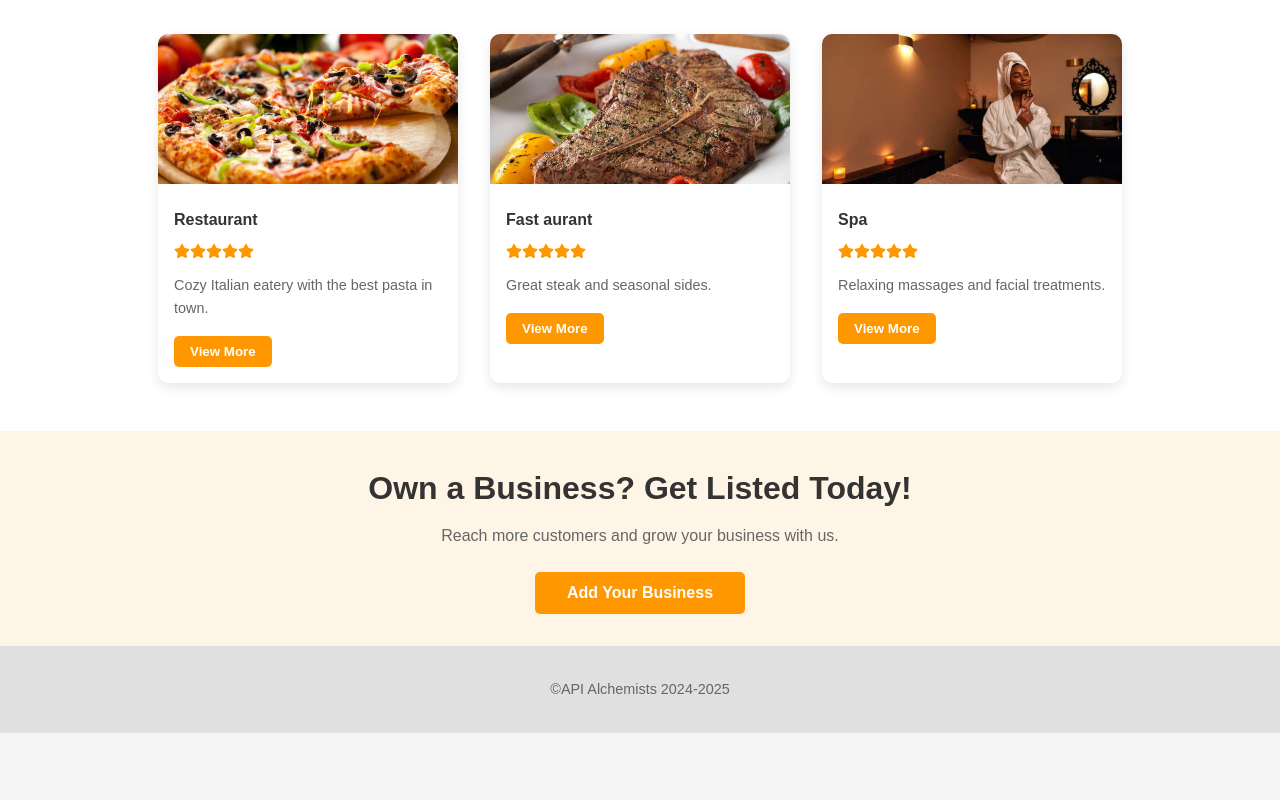
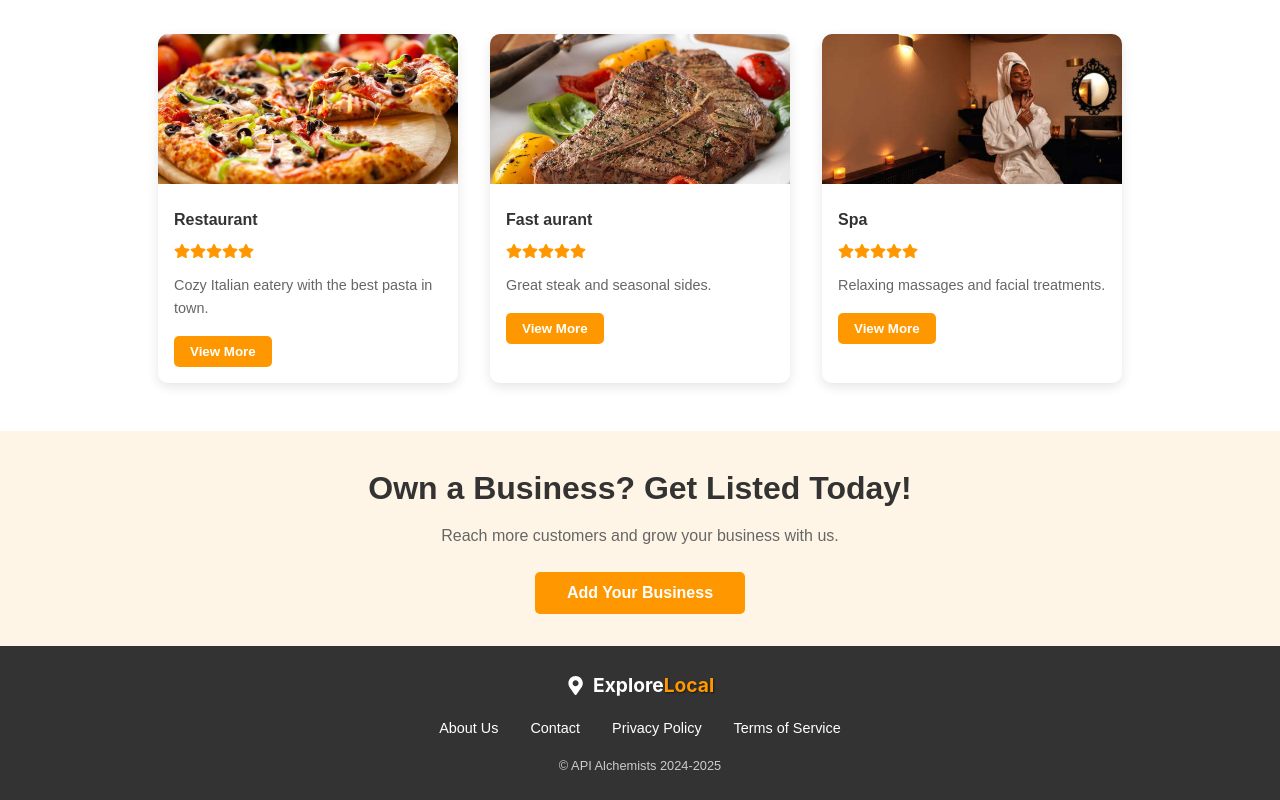
Before and after one commit to AWS-SMALL-BUSINESS-GROUP-4/AwsMinorityBusinessGroup4, a React (Vite) app: page / in a window 1280 px wide. Shown: the part 760-1560 px from the top of the page. Before the commit the page ends 1493 px from the top, so only its background shows below. Built offline with nearby package versions, Linux system fonts and the light colour scheme; no server answers; what aws-amplify would draw is missing.

Commit message:
modified footer column with logo and other sections

```diff
--- a/src/components/Footer.css
+++ b/src/components/Footer.css
@@ -1,11 +1,12 @@
+/* src/components/Footer.css */
 /* Footer Styles */
 .footer {
-  background-color: #e0e0e0;
-  padding: 2rem 1rem;
+  background-color: #333; /* Dark background */
+  padding: 1.5rem 1rem;
   text-align: center;
-  color: #666;
+  color: white; /* White text for contrast */
   font-size: 0.9rem;
-  margin-top: auto; /* This pushes the footer to the bottom */
+  margin-top: auto; /* Pushes the footer to the bottom */
   width: 100%;
 }
 
@@ -13,5 +14,69 @@
   max-width: 1200px;
   margin: 0 auto;
   padding: 0 1rem;
-  text-align: center;
+  display: flex;
+  flex-direction: column;
+  align-items: center;
+  gap: 1rem; /* Space between logo, links, and copyright */
 }
+
+/* Footer Logo Styling */
+.footer-logo {
+  display: flex;
+  align-items: center;
+  text-decoration: none;
+}
+
+.footer-logo-icon {
+  color: white; /* White location pin */
+  font-size: 1.2rem;
+  margin-right: 0.5rem;
+}
+
+.footer-logo-explore {
+  color: white; /* White for "Explore" */
+  font-size: 1.2rem;
+  font-weight: bold;
+  font-family: "Inter", sans-serif;
+}
+
+.footer-logo-local {
+  color: #ff9800; /* Orange for "Local" */
+  font-size: 1.2rem;
+  font-weight: bold;
+  font-family: "Inter", sans-serif;
+  text-shadow: 1px 1px 2px rgba(0, 0, 0, 0.5); /* Same shadow as header for consistency */
+}
+
+/* Footer Links */
+.footer-links {
+  display: flex;
+  justify-content: center;
+  gap: 2rem; /* Space between links */
+  flex-wrap: wrap; /* Allows links to wrap on smaller screens */
+}
+
+.footer-links a {
+  color: white;
+  text-decoration: none;
+  font-size: 0.9rem;
+}
+
+.footer-links a:hover {
+  text-decoration: underline;
+}
+
+/* Copyright Text */
+.footer-content p {
+  margin: 0;
+  font-size: 0.8rem;
+  color: #ccc; /* Lighter gray for the copyright text */
+}
+
+/* Responsive Design */
+@media (max-width: 768px) {
+  .footer-links {
+    gap: 1rem; /* Reduce gap on smaller screens */
+    flex-direction: column; /* Stack links vertically on mobile */
+  }
+}
--- a/src/components/Footer.jsx
+++ b/src/components/Footer.jsx
@@ -1,4 +1,7 @@
+// src/components/Footer.jsx
 import React from "react";
+import { Link } from "react-router-dom";
+import { FaMapMarkerAlt } from "react-icons/fa"; // Import the location pin icon
 import "./Footer.css";
 
 function Footer() {
@@ -7,7 +10,18 @@ function Footer() {
   return (
     <footer className="footer">
       <div className="footer-content">
-        <p>©API Alchemists 2024-2025</p>
+        <Link to="/" className="footer-logo">
+          <FaMapMarkerAlt className="footer-logo-icon" />
+          <span className="footer-logo-explore">Explore</span>
+          <span className="footer-logo-local">Local</span>
+        </Link>
+        <div className="footer-links">
+          <Link to="/about">About Us</Link>
+          <Link to="/contact">Contact</Link>
+          <Link to="/privacy">Privacy Policy</Link>
+          <Link to="/terms">Terms of Service</Link>
+        </div>
+        <p>© API Alchemists 2024-{currentYear}</p>
       </div>
     </footer>
   );
```
